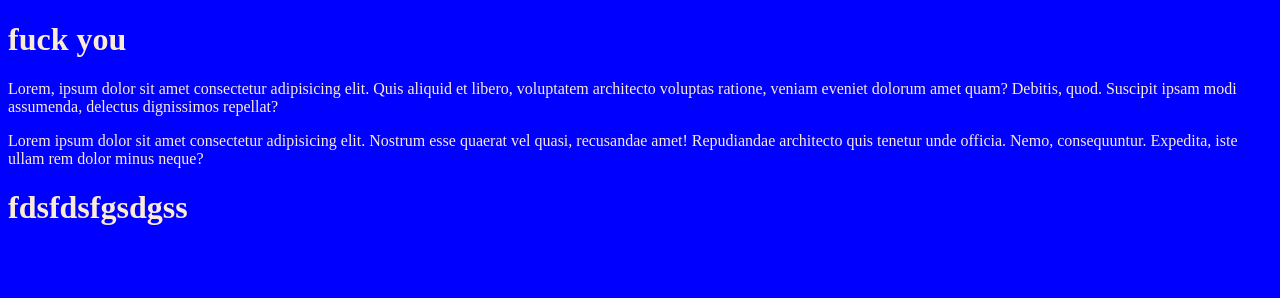
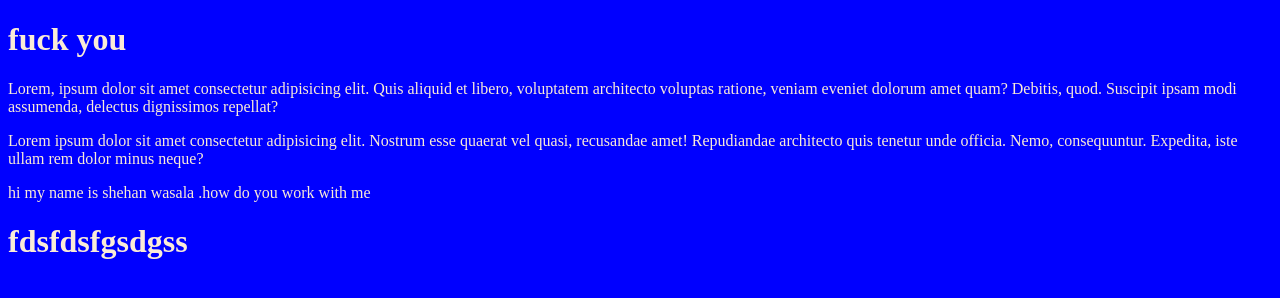
Before and after one commit to Shehanwasala/myapp, a plain HTML site: page index.html in a window 1280 px wide. Drawn offline with Linux system fonts and the light colour scheme.

Commit message:
Update index.html
i added new paragraph

```diff
--- a/index.html
+++ b/index.html
@@ -16,6 +16,7 @@
 <p>Lorem ipsum dolor sit amet consectetur adipisicing elit. Nostrum esse quaerat vel quasi, recusandae amet! Repudiandae architecto quis tenetur unde officia. Nemo, consequuntur. Expedita, iste ullam rem dolor minus neque?
 
 </p>
+    <p>hi my name is shehan wasala .how do you work with me</p>
 <h1>fdsfdsfgsdgss</h1>
     <header>
         <!-- Your header content goes here -->
```
